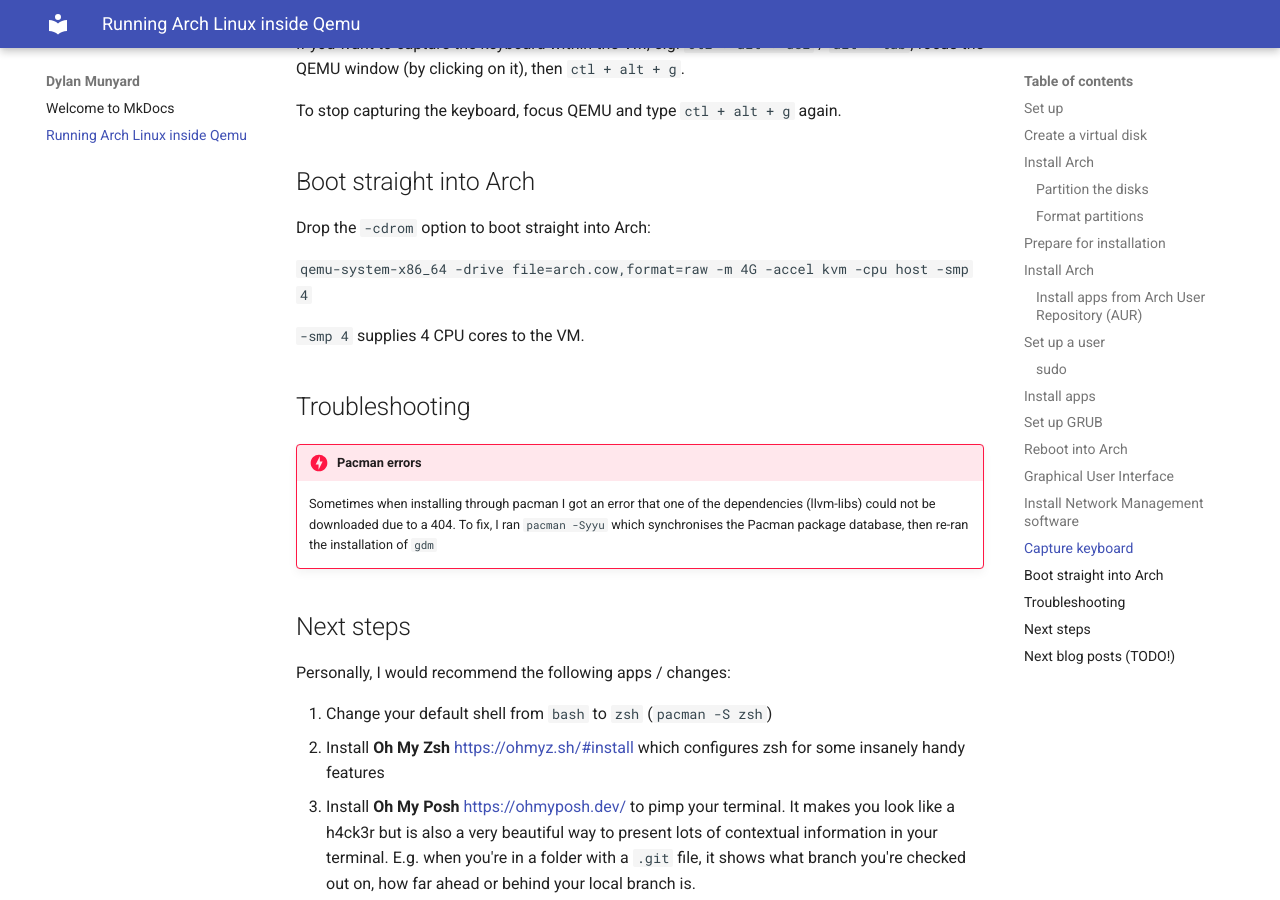
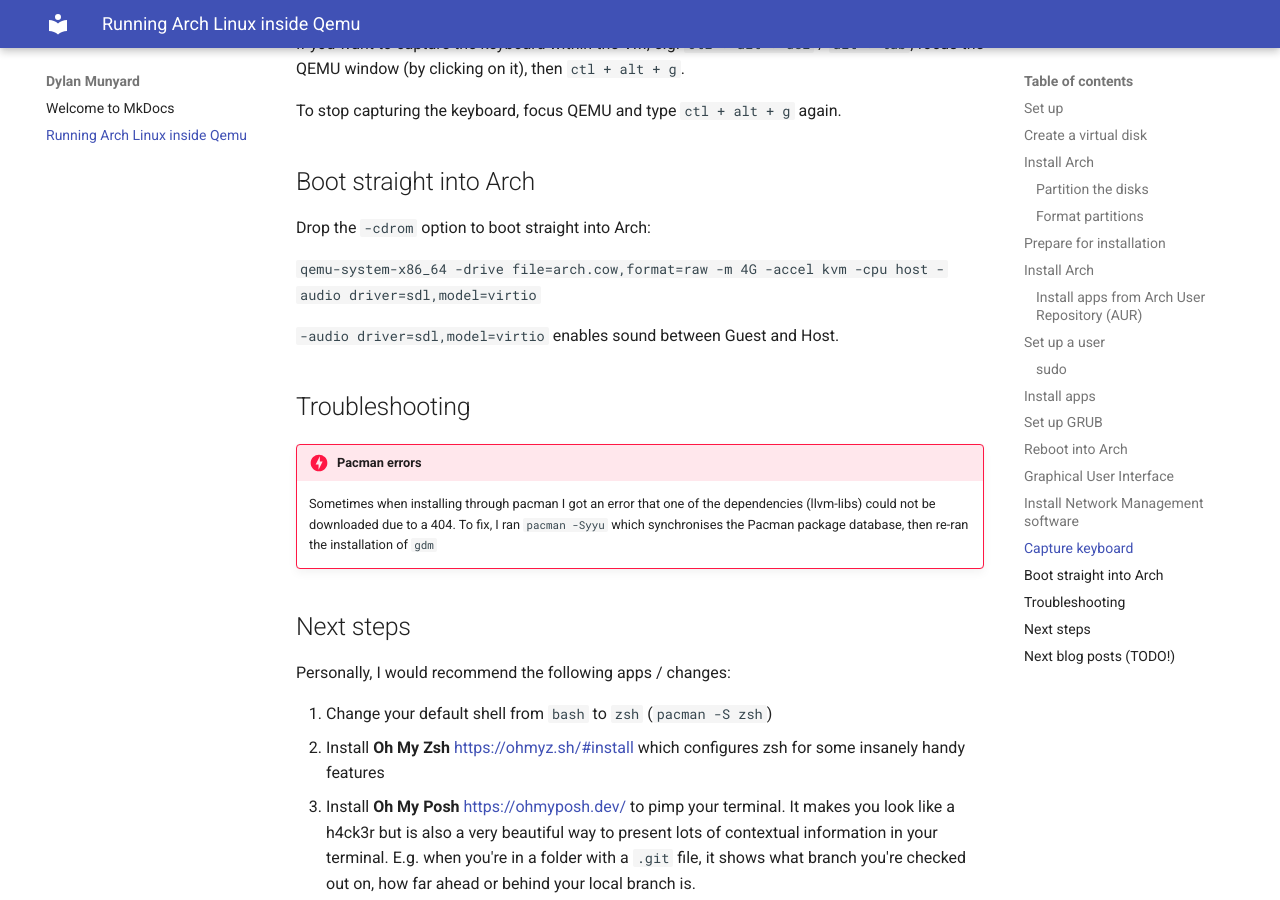
Before and after one commit to DylanMunyard/dylan-blog, an MkDocs documentation site: the page built from docs/what-have-they-done-to-my-little-archi-boi.md, in a window 1280 px wide and 900 px high, scrolled down 8628 px. Built offline with MkDocs 1.6.1 and Material for MkDocs 9.7.7, drawn with Linux system fonts in a browser that asks for light colours.

Commit message:
Update what-have-they-done-to-my-little-archi-boi.md

```diff
--- a/docs/what-have-they-done-to-my-little-archi-boi.md
+++ b/docs/what-have-they-done-to-my-little-archi-boi.md
@@ -240,9 +240,9 @@
 ## Boot straight into Arch
 Drop the `-cdrom` option to boot straight into Arch:
 
-`qemu-system-x86_64 -drive file=arch.cow,format=raw -m 4G -accel kvm -cpu host -smp 4`
+`qemu-system-x86_64 -drive file=arch.cow,format=raw -m 4G -accel kvm -cpu host -audio driver=sdl,model=virtio`
 
-`-smp 4` supplies 4 CPU cores to the VM.
+`-audio driver=sdl,model=virtio` enables sound between Guest and Host.
 
 ## Troubleshooting
 
```
